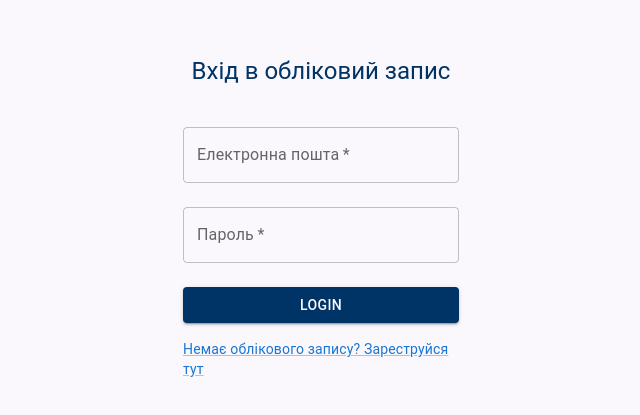
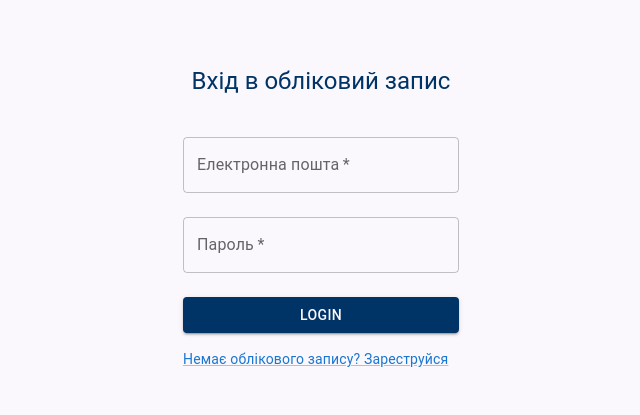
Before and after one commit to AlexeyBilko/CryptoPay, a React (Create React App) app: page / in a window 1280 px wide. Shown: the part 183-598 px from the top of the page, without its empty margins (319-959 px from the left). Built offline with nearby package versions, Linux system fonts and the light colour scheme.

Commit message:
register enhancement

```diff
--- a/src/Pages/AuthPage/LoginPage.js
+++ b/src/Pages/AuthPage/LoginPage.js
@@ -79,7 +79,7 @@ const LoginPage = () => {
           </Button>
           {error && <Typography color="error" style={{ marginTop: '10px' }}>{error}</Typography>}
           <Link component={RouterLink} to="/register" variant="body2" style={{ marginBottom: '20px' }}>
-            Немає облікового запису? Зареструйся тут
+            Немає облікового запису? Зареструйся
           </Link>
         </form>
       </Box>
--- a/src/Pages/AuthPage/RegisterPage.js
+++ b/src/Pages/AuthPage/RegisterPage.js
@@ -145,7 +145,6 @@ const RegisterPage = () => {
         </form>
         <Dialog open={isDialogOpen} onClose={() => setIsDialogOpen(false)}>
           <DialogTitle>Підтвердження Електронної пошти</DialogTitle>
-          <DialogTitle>Перевірте свою поштову скриньку</DialogTitle>
           <DialogContent>
             <TextField
               label="Код верифікації"
```
